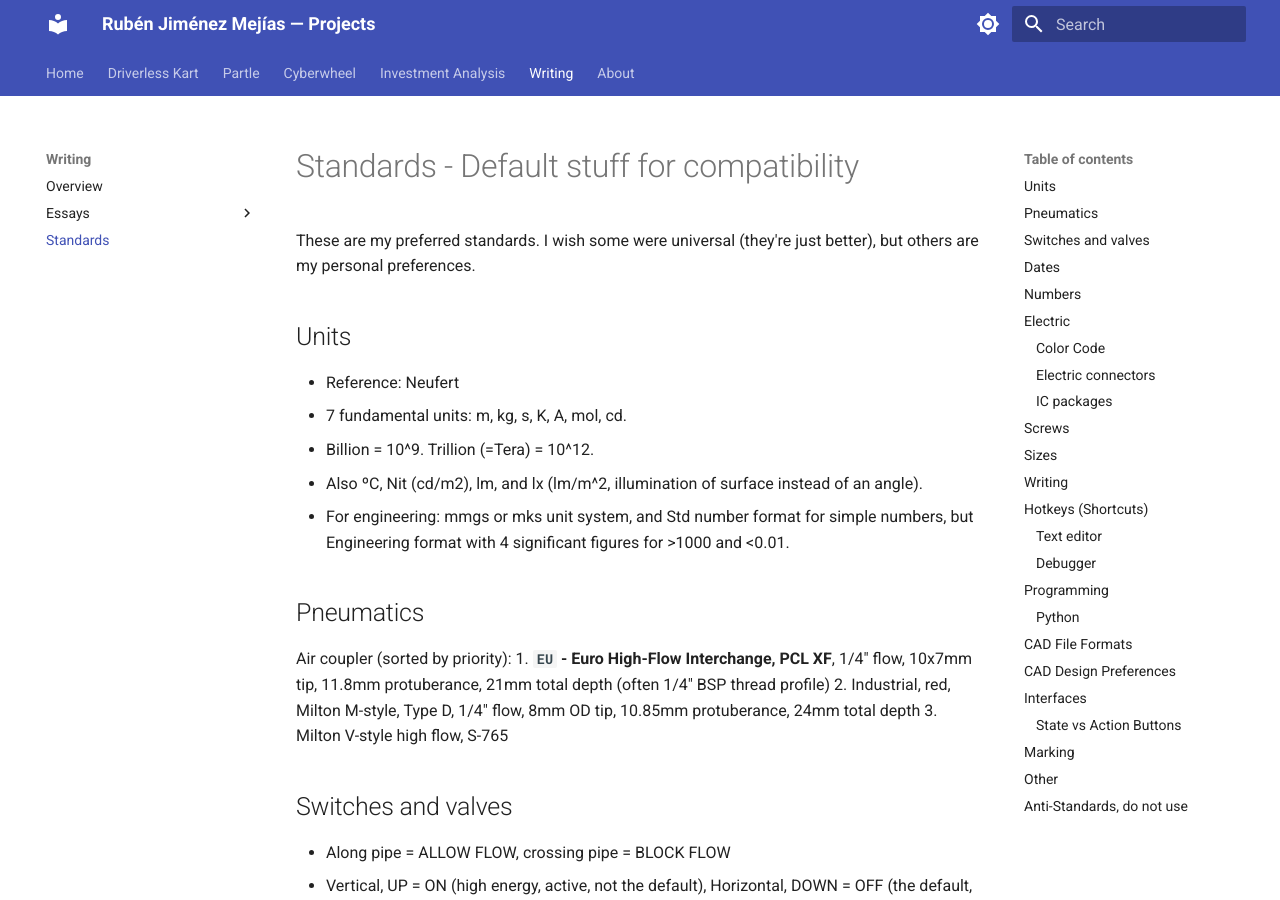
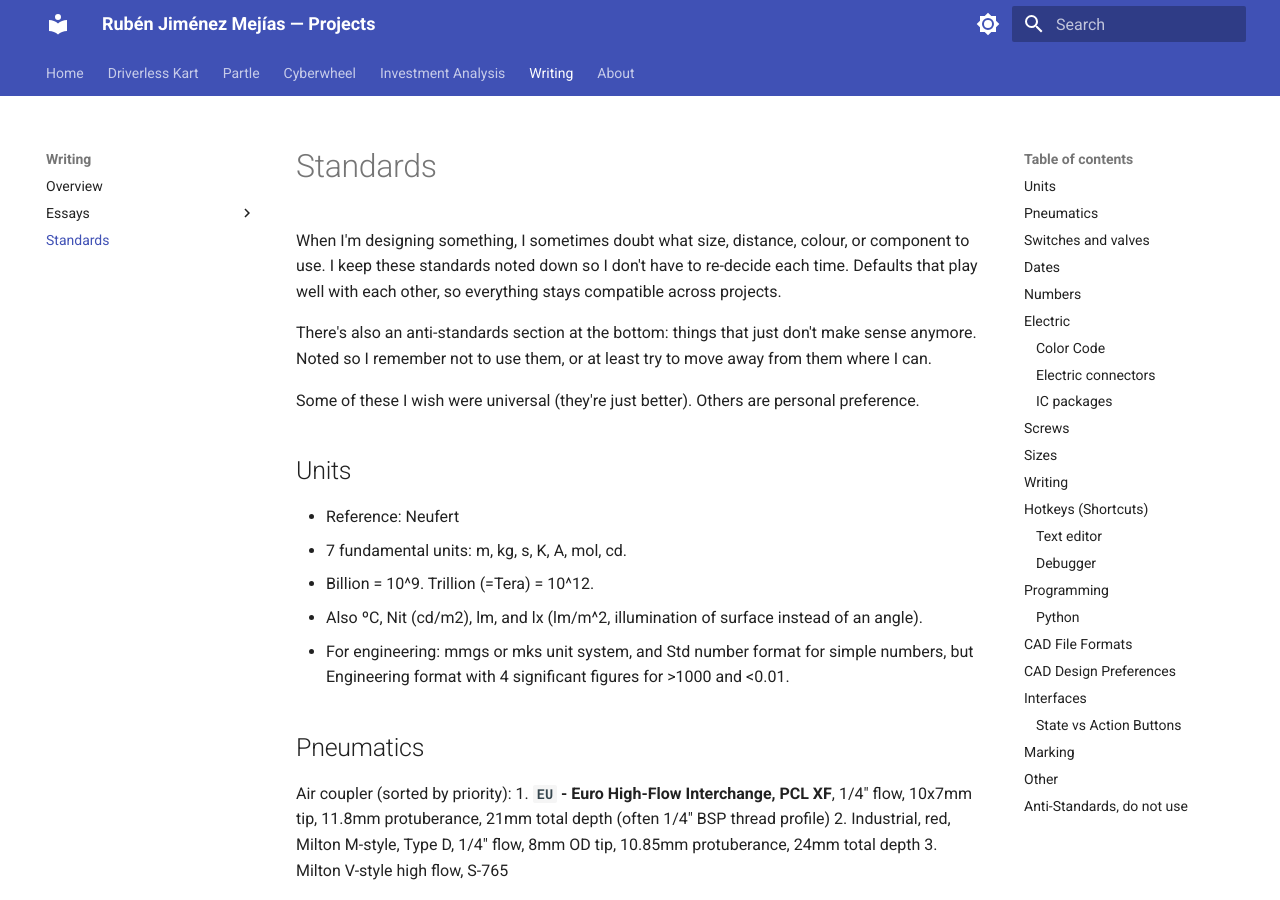
Before and after one commit to rubenayla/ruben, an MkDocs documentation site: the page built from docs/writing/standards.md, in a window 1280 px wide and 900 px high. Built offline with MkDocs 1.6.1 and Material for MkDocs 9.7.7, drawn with Linux system fonts in a browser that asks for light colours.

Commit message:
Standards: rewrite intro to explain the purpose
Old intro was bland boilerplate. New one says why the doc exists: defaults to
reach for during design when I'm not sure what size/colour/component to pick,
kept consistent so projects stay compatible. Anti-standards section explained
as the inverse — things to avoid.

Co-Authored-By: Claude Opus 4.7 (1M context) <noreply@anthropic.com>

```diff
--- a/docs/writing/standards.md
+++ b/docs/writing/standards.md
@@ -1,5 +1,10 @@
-# Standards - Default stuff for compatibility
-These are my preferred standards. I wish some were universal (they're just better), but others are my personal preferences.
+# Standards
+
+When I'm designing something, I sometimes doubt what size, distance, colour, or component to use. I keep these standards noted down so I don't have to re-decide each time. Defaults that play well with each other, so everything stays compatible across projects.
+
+There's also an anti-standards section at the bottom: things that just don't make sense anymore. Noted so I remember not to use them, or at least try to move away from them where I can.
+
+Some of these I wish were universal (they're just better). Others are personal preference.
 
 ## Units
 - Reference: Neufert
```
